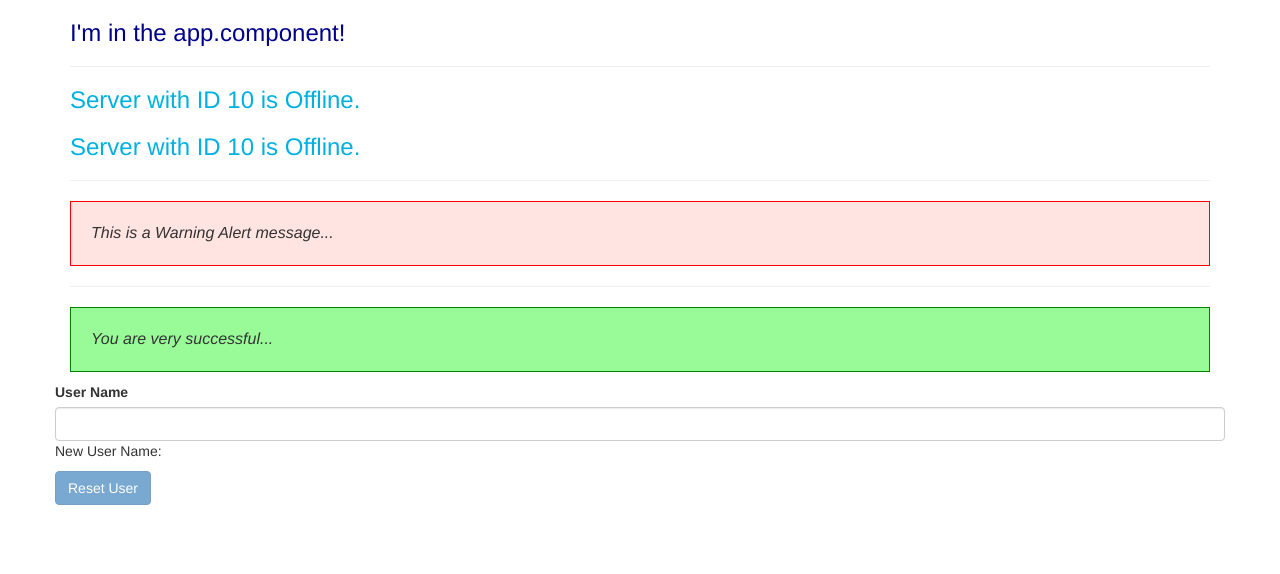
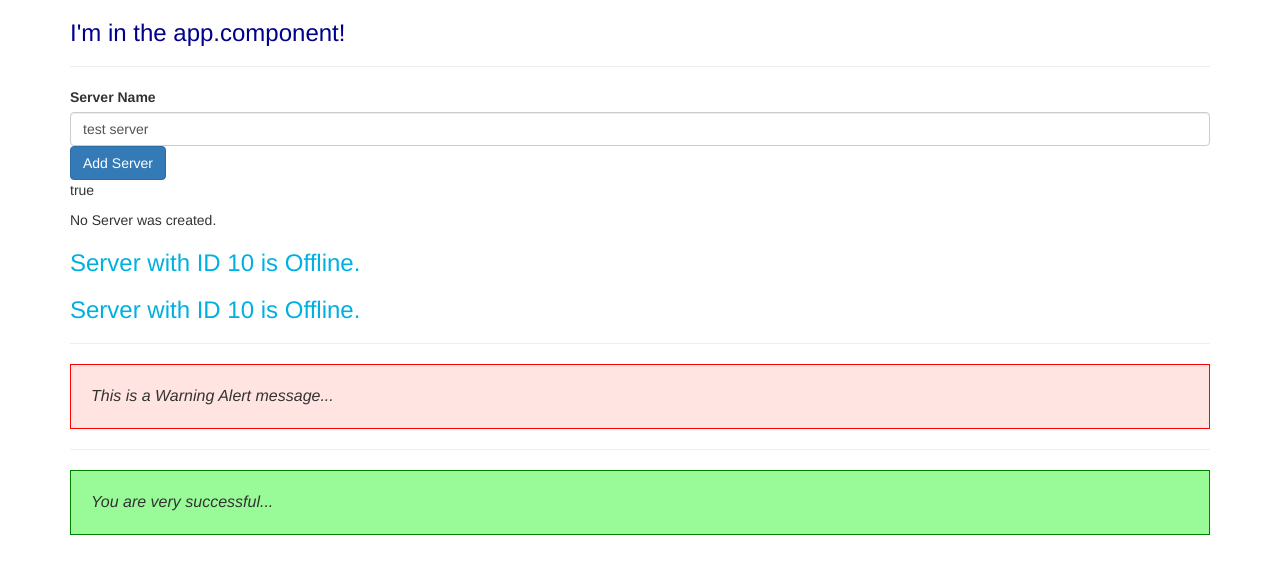
Before and after one commit to mlstephens/Angular6-First-App, an Angular app: page / in a window 1280 px wide. Shown: the top 574 px of the page. Built offline with nearby package versions, Linux system fonts and the light colour scheme.

Commit message:
Code reset after Assignment 2 modifications.

```diff
--- a/src/app/app.component.html
+++ b/src/app/app.component.html
@@ -10,7 +10,9 @@
       <app-successful></app-successful>
     </div>
   </div>
-  <div class="row">
+
+  <!--Assignment 2 code-->
+  <!--<div class="row">
     <label>User Name</label>
     <input type="text"
            class="form-control"
@@ -22,6 +24,6 @@
             (click)="userName = ''">
       Reset User
     </button>
+  </div>-->
 
-  </div>
 </div>
--- a/src/app/servers/servers.component.html
+++ b/src/app/servers/servers.component.html
@@ -1,4 +1,4 @@
-<!--<label>Server Name</label>-->
+<label>Server Name</label>
 
 <!--one way data binding-->
 <!--<input
@@ -7,23 +7,23 @@
        (input)="onUpdateServerName($event)"/>-->
 
 <!--two way data binding-->
-<!--<input type="text"
+<input type="text"
        class="form-control"
-       [(ngModel)]="serverName" />-->
+       [(ngModel)]="serverName" />
 
 <!--<p>New Server Name: {{ serverName }}</p>-->
 
-<!--<button class="btn btn-primary"
+<button class="btn btn-primary"
         [disabled]="!allowNewServer"
-        (click)="onCreateServer()">Add Server</button>-->
+        (click)="onCreateServer()">Add Server</button>
 
 <!--string interpolation-->
 <!--<p>{{ allowNewServer }}</p>-->
 
 <!--property binding-->
-<!--<p [innerText]="allowNewServer"></p>-->
+<p [innerText]="allowNewServer"></p>
 
-<!--<p>{{  serverCreationStatus }}</p>-->
+<p>{{  serverCreationStatus }}</p>
 
 <app-server></app-server>
 <app-server></app-server>
```
